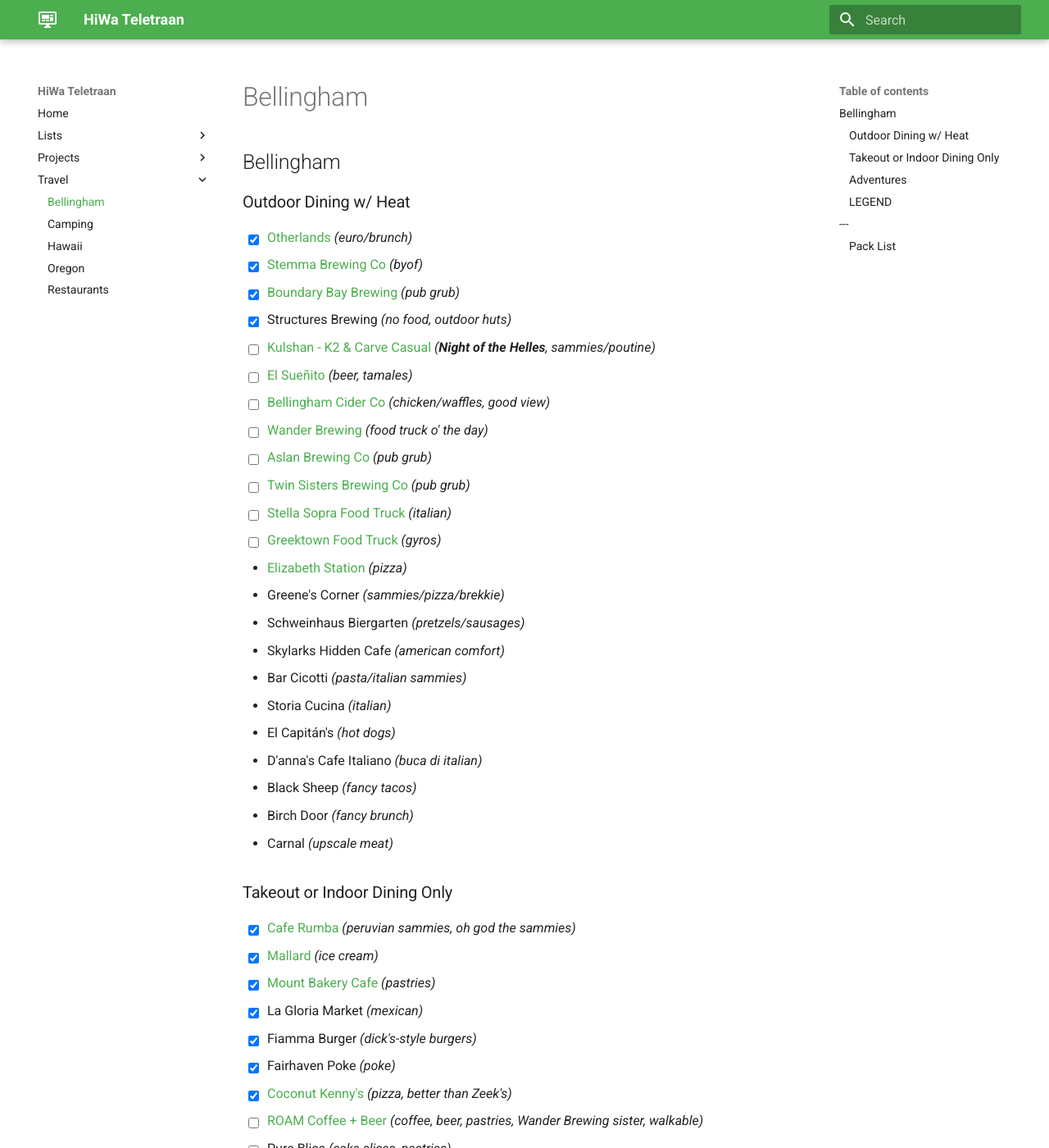
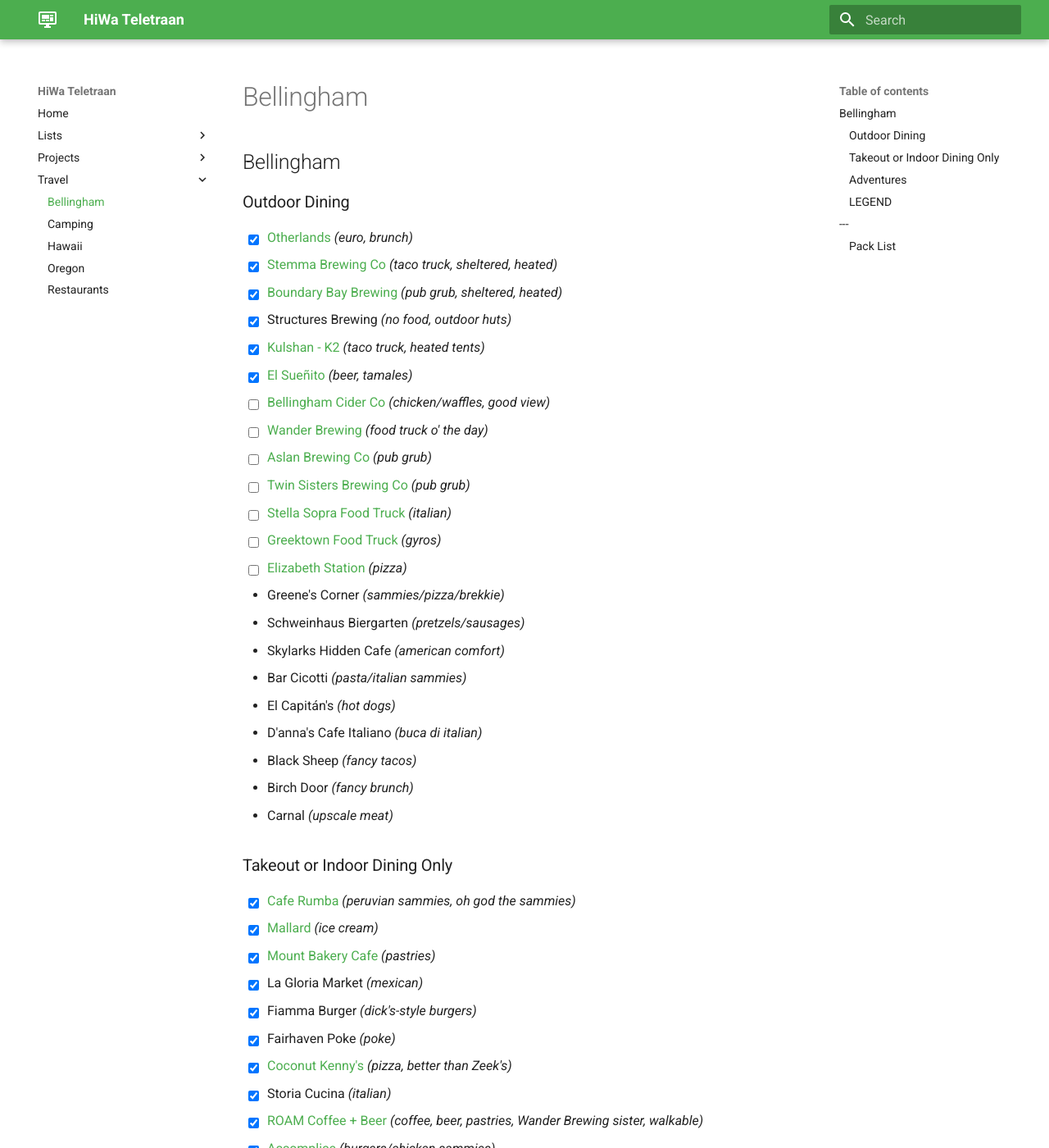
Before and after one commit to hiwa-house/teletraan, an MkDocs documentation site: the page built from docs/travel/bellingham.md, in a window 1280 px wide and 1400 px high. Shown: the whole window at 82% size. Built offline with MkDocs 1.6.1 and Material for MkDocs 9.7.7, drawn with Linux system fonts in a browser that asks for light colours; comment, search, counter and statistics services are not loaded; some of the changed text lies outside the part shown.

Commit message:
Update bellingham.md

```diff
--- a/docs/travel/bellingham.md
+++ b/docs/travel/bellingham.md
@@ -1,24 +1,23 @@
 ## Bellingham
 
-### Outdoor Dining w/ Heat
-- [X] [Otherlands](https://www.otherlandsbeer.com/the-cafe) *(euro/brunch)*
-- [X] [Stemma Brewing Co](https://www.stemmabrewing.com/taplist) *(byof)*
-- [X] [Boundary Bay Brewing](https://www.bbaybrewery.com/brewpub-menu) *(pub grub)*
+### Outdoor Dining
+- [X] [Otherlands](https://www.otherlandsbeer.com/the-cafe) *(euro, brunch)*
+- [X] [Stemma Brewing Co](https://www.stemmabrewing.com/taplist) *(taco truck, sheltered, heated)*
+- [X] [Boundary Bay Brewing](https://www.bbaybrewery.com/brewpub-menu) *(pub grub, sheltered, heated)*
 - [X] Structures Brewing *(no food, outdoor huts)*
-- [ ] [Kulshan - K2 & Carve Casual](https://kulshanbrewing.com/events-list/2023/2/25/night-of-the-helles) *(**Night of the Helles**, sammies/poutine)*
-- [ ] [El Sueñito](https://www.elsuenitobrewing.com/) *(beer, tamales)*
+- [X] [Kulshan - K2](https://kulshanbrewing.com/events-list/2023/2/25/night-of-the-helles) *(taco truck, heated tents)*
+- [X] [El Sueñito](https://www.elsuenitobrewing.com/) *(beer, tamales)*
 - [ ] [Bellingham Cider Co](https://www.bellinghamcider.com/) *(chicken/waffles, good view)*
 - [ ] [Wander Brewing](https://wanderbrewing.com/visit/#foodtrucks) *(food truck o' the day)*
 - [ ] [Aslan Brewing Co](https://aslanbrewing.com/brewpubmenus) *(pub grub)*
 - [ ] [Twin Sisters Brewing Co](https://www.twinsistersbrewing.com/) *(pub grub)*
 - [ ] [Stella Sopra Food Truck](https://www.facebook.com/stellasopraitalian/) *(italian)*
 - [ ] [Greektown Food Truck](https://www.greektownbellingham.com/) *(gyros)*
-- [Elizabeth Station](https://elizabethstation.square.site/pizza-menu) *(pizza)*
+- [ ] [Elizabeth Station](https://elizabethstation.square.site/pizza-menu) *(pizza)*
 - Greene's Corner *(sammies/pizza/brekkie)*
 - Schweinhaus Biergarten *(pretzels/sausages)*
 - Skylarks Hidden Cafe *(american comfort)*
 - Bar Cicotti *(pasta/italian sammies)*
-- Storia Cucina *(italian)*
 - El Capitán's *(hot dogs)*
 - D'anna's Cafe Italiano *(buca di italian)*
 - Black Sheep *(fancy tacos)*
```
Also changed, not shown: other parts of docs/travel/bellingham.md (+3 -2 lines).
